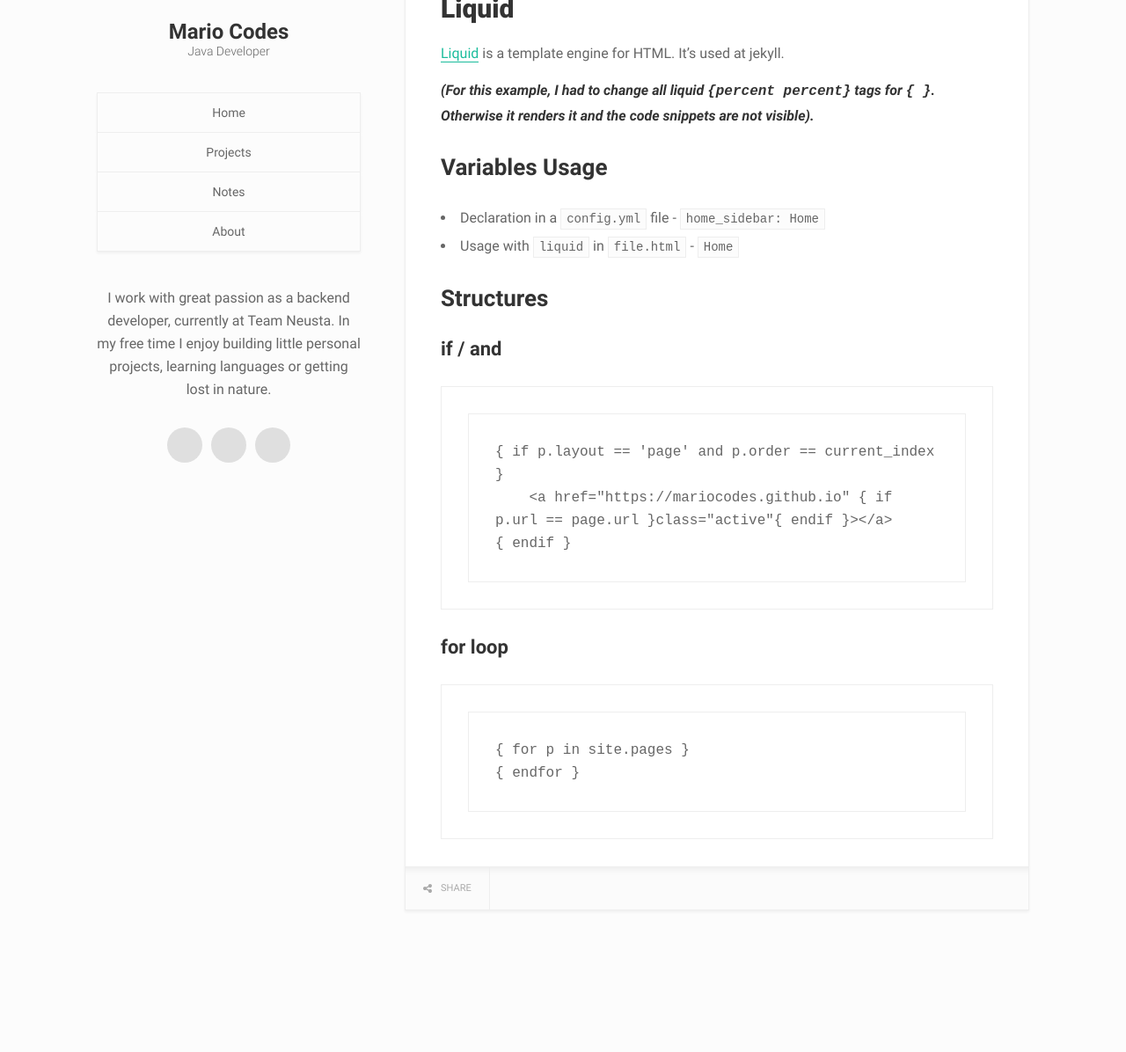
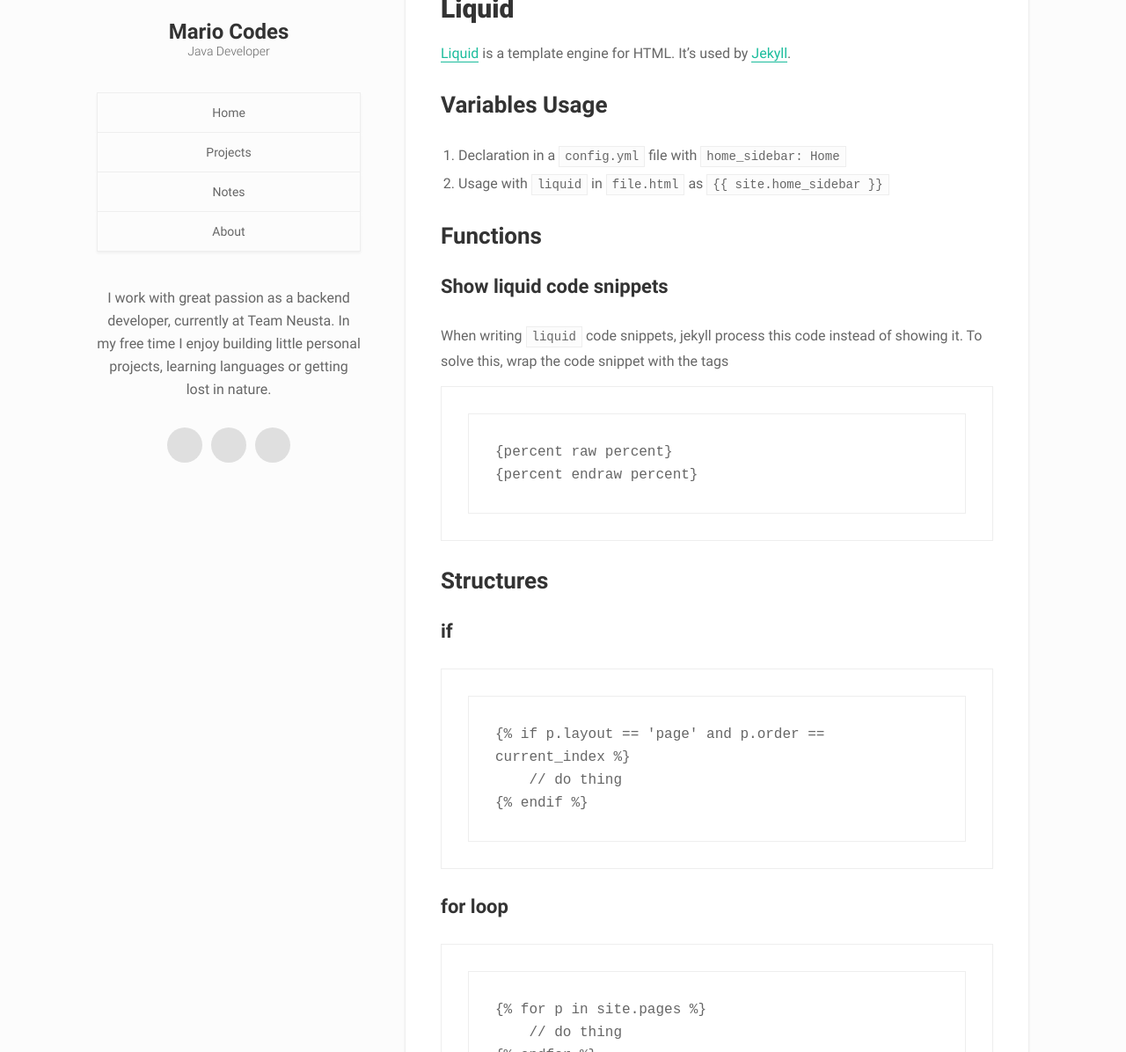
Before and after one commit to TrendingTechnology/mariocodes.github.io, a Jekyll site: the page built from _posts/notes/frontend/2019-03-06-liquid.md, in a window 1280 px wide and 1400 px high, cut to the strip 204-1400 px from the top of the window. Shown: the whole strip at 88% size. Built offline with Jekyll 4.4.1, drawn with Linux system fonts in a browser that asks for light colours.

Commit message:
add_projects: fixing posts markdown for kramdown

```diff
--- a/_posts/notes/frontend/2019-03-06-liquid.md
+++ b/_posts/notes/frontend/2019-03-06-liquid.md
@@ -1,27 +1,38 @@
 ---
 layout: post
 title: Liquid
-date:   2019-03-06 09:00:00 +0100
+date:   2019-03-06 13:36:00 +0100
 categories: programming frontend jekyll liquid
 permalink: /notes/frontend/liquid
 ---
 
-[Liquid](https://github.com/shopify/liquid/wiki/Liquid-for-Designers) is a template engine for HTML. It's used at jekyll.
-
-**_(For this example, I had to change all liquid `{percent percent}` tags for `{ }`. Otherwise it renders it and the code snippets are not visible)._**
+[Liquid](https://github.com/shopify/liquid/wiki/Liquid-for-Designers) is a template engine for HTML. It's used by [Jekyll](http://jekyllrb.com/).
 
 ## Variables Usage
-* Declaration in a `config.yml` file - `home_sidebar: Home`
-* Usage with `liquid` in `file.html` - `{{ site.home_sidebar }}`
+1. Declaration in a `config.yml` file with `home_sidebar: Home`
+{% raw %}2. Usage with `liquid` in `file.html` as `{{ site.home_sidebar }}`{% endraw %}
 
+## Functions
+### Show liquid code snippets
+When writing `liquid` code snippets, jekyll process this code instead of showing it. To solve this, wrap the code snippet with the tags
+
+    {percent raw percent}
+    {percent endraw percent}
+
+<!--more-->
 ## Structures
 
-### if / and
+### if
 
-    { if p.layout == 'page' and p.order == current_index }
-        <a href="{{ p.url | prepend: site.baseurl | prepend: site.url }}" { if p.url == page.url }class="active"{ endif }>{{ p.title }}</a>
-    { endif }
+    {% raw %}
+    {% if p.layout == 'page' and p.order == current_index %}
+        // do thing
+    {% endif %}
+    {% endraw %}
 
 ### for loop
-    { for p in site.pages }
-    { endfor }
+    {% raw %}
+    {% for p in site.pages %}
+        // do thing
+    {% endfor %}
+    {% endraw %}
```
Also changed, not shown: _posts/2019-03-01-java-frameworks.md (deleted, +0 -146 lines), _posts/notes/frontend/2019-03-06-jekyll.md (+6 -6 lines), _posts/posts/java/201-03-06-java-frameworks-testing.md (added, +69 -0 lines), _posts/posts/java/2019-03-01-java-frameworks-spring.md (added, +37 -0 lines), _posts/posts/java/2019-03-01-java-patterns.md (renamed from _posts/2019-03-01-java-patterns.md, +1 -0 lines), _posts/posts/java/2019-03-01-java-templates.md (renamed from _posts/2019-03-01-java-templates.md, +1 -1 lines), _posts/posts/java/2019-03-04-java11-quickguide.md (renamed from _posts/2019-03-04-java11-quickguide.md, +1 -1 lines), _posts/posts/java/2019-03-06-java-frameworks-vertx.md (added, +52 -0 lines).
